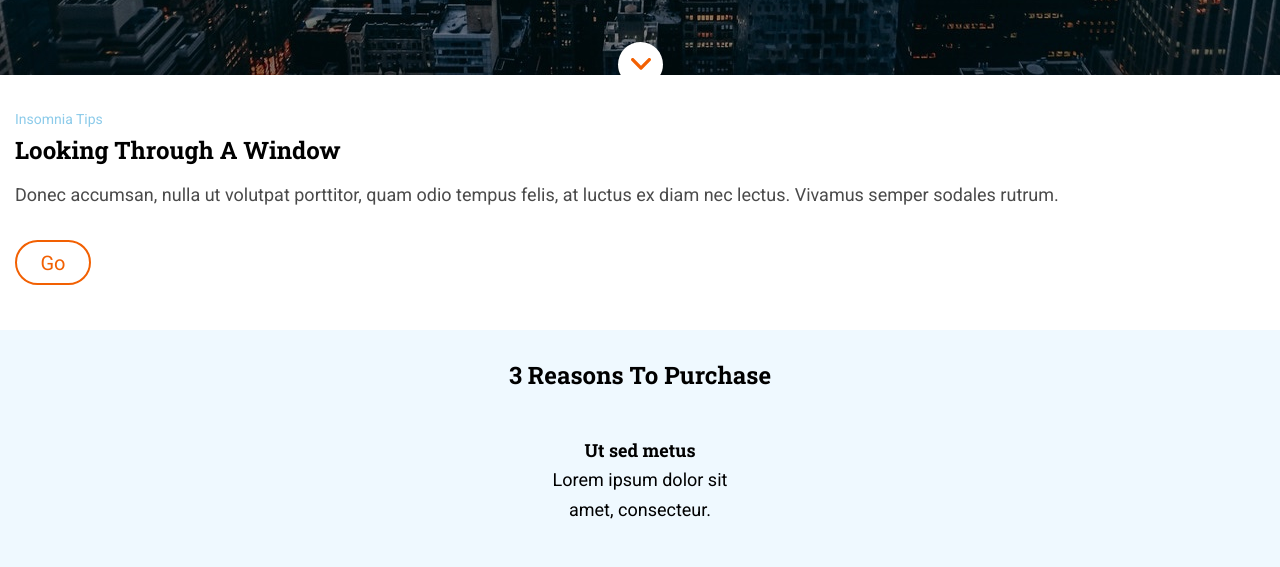
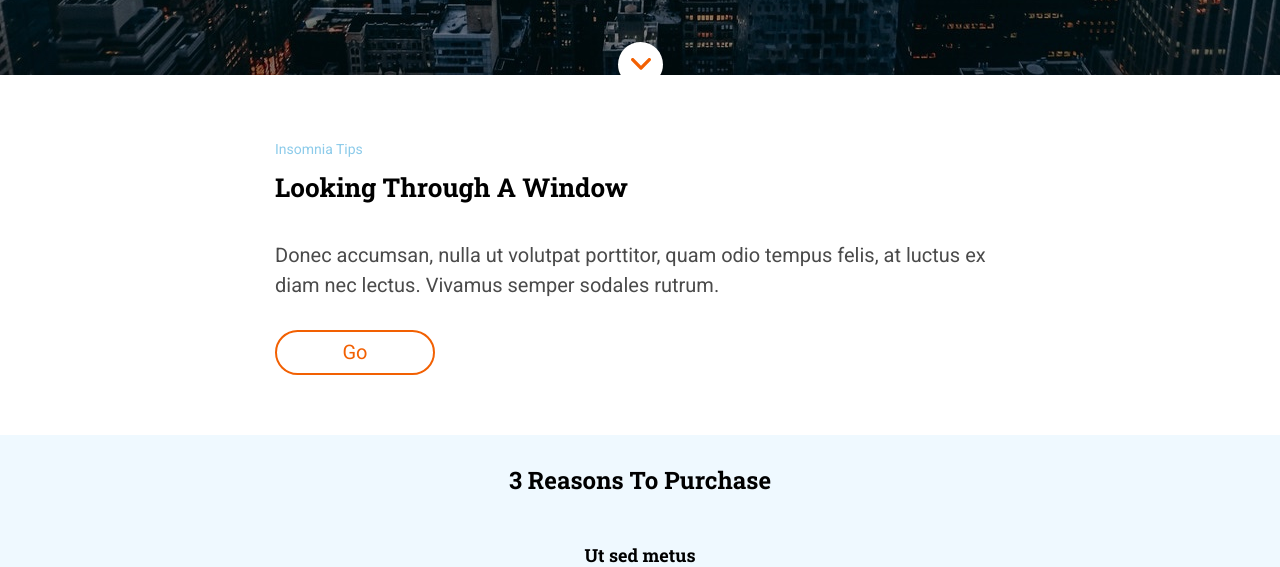
Before and after one commit to Adalab/modulo-1-evaluacion-final-rociogarrido, a website: page docs/index.html in a window 1280 px wide. Shown: the part 693-1260 px from the top of the page. Drawn offline with nearby package versions, Linux system fonts and the light colour scheme; files that its build step writes are made by us from their sources.

Commit message:
add mqeries tips

```diff
--- a/src/scss/layout/_tips.scss
+++ b/src/scss/layout/_tips.scss
@@ -1,5 +1,11 @@
 .tips {
   padding: 30px 15px 45px 15px;
+  @media all and (min-width: 768px) {
+    padding: 30px 39px 60px 39px;
+  }
+  @media all and (min-width: 1200px) {
+    padding: 60px 275px 60px 275px;
+  }
 
   &__small {
     font-family: $main-font;
@@ -17,6 +23,10 @@
     line-height: 1.25;
     color: $black;
     text-transform: capitalize;
+    @media all and (min-width: 768px) {
+      font-size: 26px;
+      line-height: 1.73;
+    }
   }
 
   &__text {
@@ -26,6 +36,11 @@
     line-height: 1.67;
     color: $text-color;
     padding: 15px 0 30px 0;
+    @media all and (min-width: 768px) {
+      font-size: 20px;
+      line-height: 1.5;
+      padding: 30px 0;
+    }
   }
 
   &__button {
@@ -38,5 +53,14 @@
     height: 45px;
     border-radius: 22.5px;
     border: solid 2px $button-color;
+    cursor: pointer;
+    transition: background-color ease 0.5s;
+    transition: ease 0.3s;
+    @media all and (min-width: 768px) {
+      width: 91px;
+    }
+    @media all and (min-width: 1200px) {
+      width: 160px;
+    }
   }
 }
```
